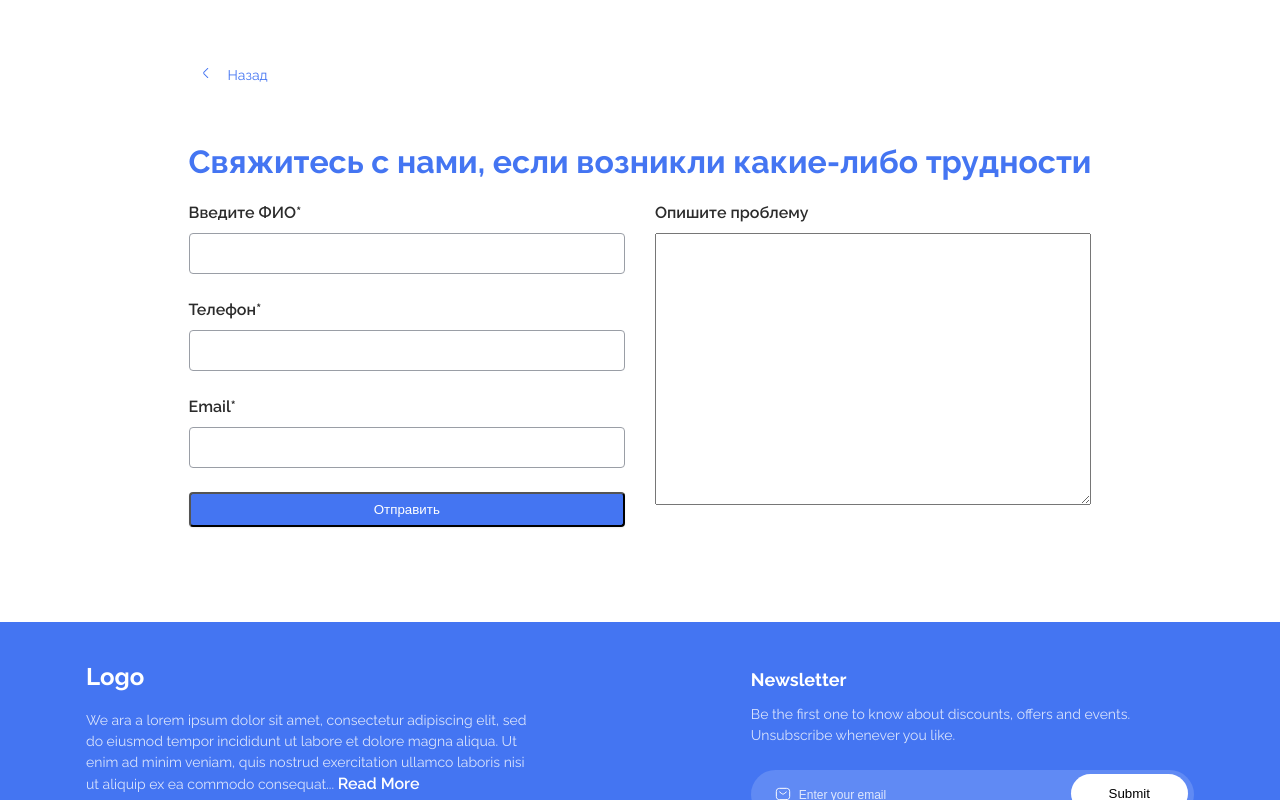
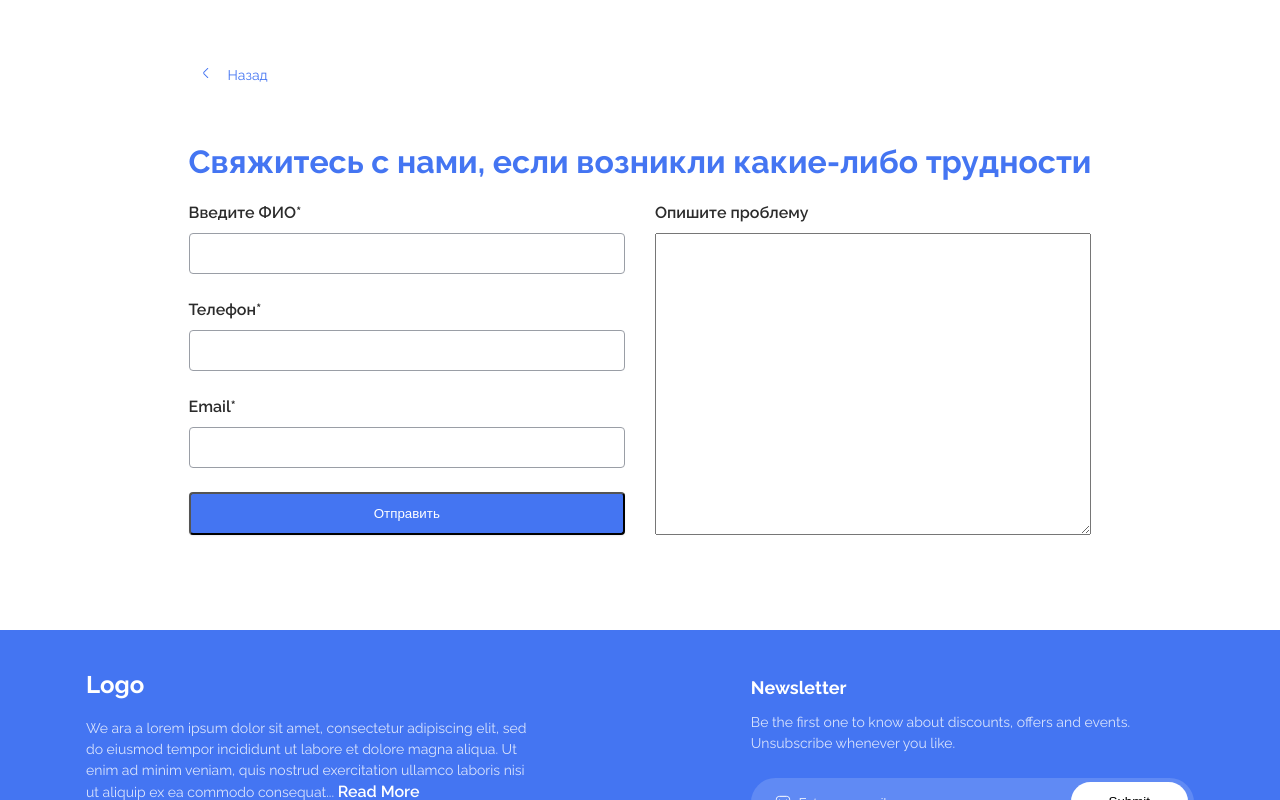
Before and after one commit to vadimDavidov/devices-shop, a Next.js app: page /feedback in a window 1280 px wide. Shown: the top 800 px of the page. Built offline with nearby package versions, Linux system fonts and the light colour scheme.

Commit message:
Fix paddings in Feedback page

```diff
--- a/src/components/paths/Feedback.js
+++ b/src/components/paths/Feedback.js
@@ -29,7 +29,7 @@ function Feedback() {
         </div>
         <div className={styles.right}>
           <label htmlFor="text">Опишите проблему</label>
-          <textarea name="text" cols="30" rows="18" />
+          <textarea name="text" cols="30" rows="20" />
         </div>
       </form>
     </div>
--- a/src/components/paths/Feedback.module.css
+++ b/src/components/paths/Feedback.module.css
@@ -61,7 +61,7 @@
   background: #4475f2;
   box-shadow: 0px 1px 2px rgba(0, 0, 0, 0.08);
   border-radius: 4px;
-  padding: 8px 24px;
+  padding: 12px 24px;
   color: #fff;
 }
 
```
